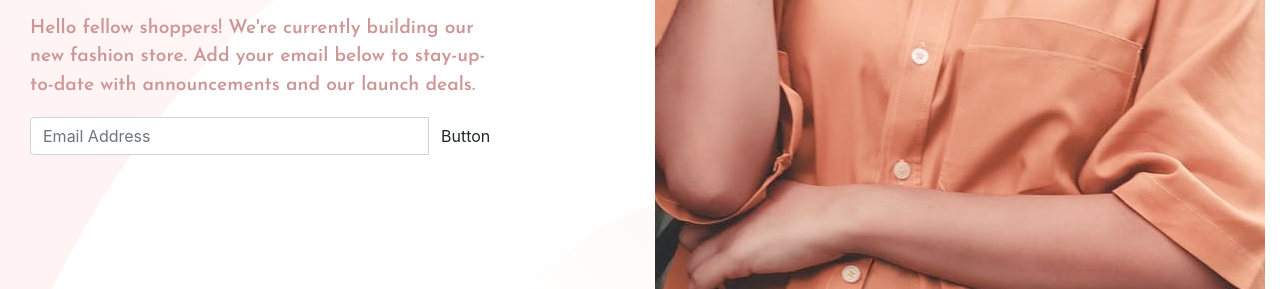
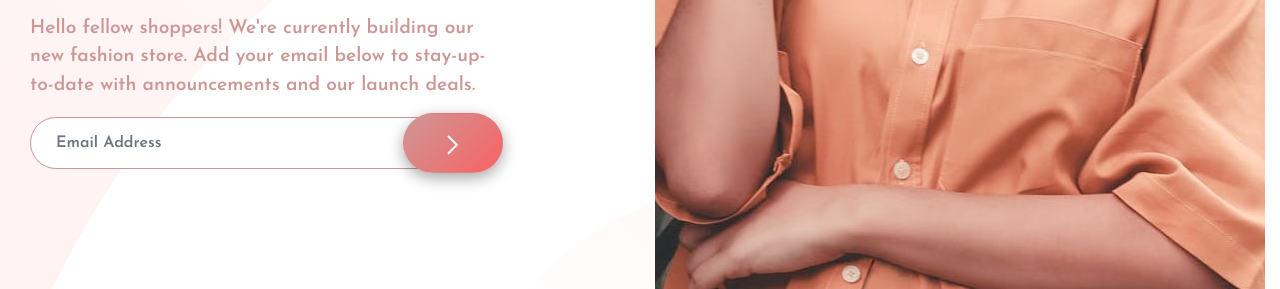
Before and after one commit to thewebsiteplug/base-apparel-challenge, a plain HTML site: page index.html in a window 1280 px wide. Shown: the part 511-800 px from the top of the page. Drawn offline with nearby package versions, Linux system fonts and the light colour scheme.

Commit message:
Styled input and btn

```diff
--- a/index.html
+++ b/index.html
@@ -22,7 +22,7 @@
                     <div class="input-group mb-3">
                         <input type="text" class="form-control" placeholder="Email Address">
                         <div class="input-group-append">
-                            <button class="btn" type="button">Button</button>
+                            <button class="btn" type="button"><img src="images/icon-arrow.svg" /></button>
                         </div>
                     </div>
                 </div>
--- a/scss/partials/_styles.scss
+++ b/scss/partials/_styles.scss
@@ -1,6 +1,8 @@
 // Color Variables
 //
-$DesRed: hsl(0, 36%, 70%);
+$DesRed: #ce9797;
+$SoftRed: #f96262;
+$Gradient: linear-gradient(135deg, rgba(206, 151, 151, 1) 0%, rgba(249, 98, 98, 1) 100%);
 
 body {
     margin: 0;
@@ -45,6 +47,34 @@ body {
             font-size: 1.2rem;
             color: $DesRed;
         }
+
+        .input-group {
+            input {
+                border: 1px solid $DesRed;
+                border-radius: 30px !important;
+                padding: 25px;
+                font-family: "JosefinSans SemiBold";
+                color: $DesRed;
+            }
+
+            .input-group-append {
+                position: absolute;
+                right: 0;
+                height: 60px;
+                z-index: 1;
+                top: -4px;
+
+                .btn {
+                    background: linear-gradient(135deg, rgba(206, 151, 151, 1) 0%, rgba(249, 98, 98, 1) 100%);
+                    border-radius: 30px;
+                    padding: 15px 25px;
+                    width: 100px;
+                    box-shadow: 0px 5px 15px 0px rgba(0, 0, 0, 0.35);
+                    -moz-box-shadow: 0px 5px 15px 0px rgba(0, 0, 0, 0.35);
+                    -webkit-box-shadow: 0px 5px 15px 0px rgba(0, 0, 0, 0.35);
+                }
+            }
+        }
     }
 
     .landing-image {
```
Also changed, not shown: css/main.css, images/icon-arrow.svg (added), 1 other file.
